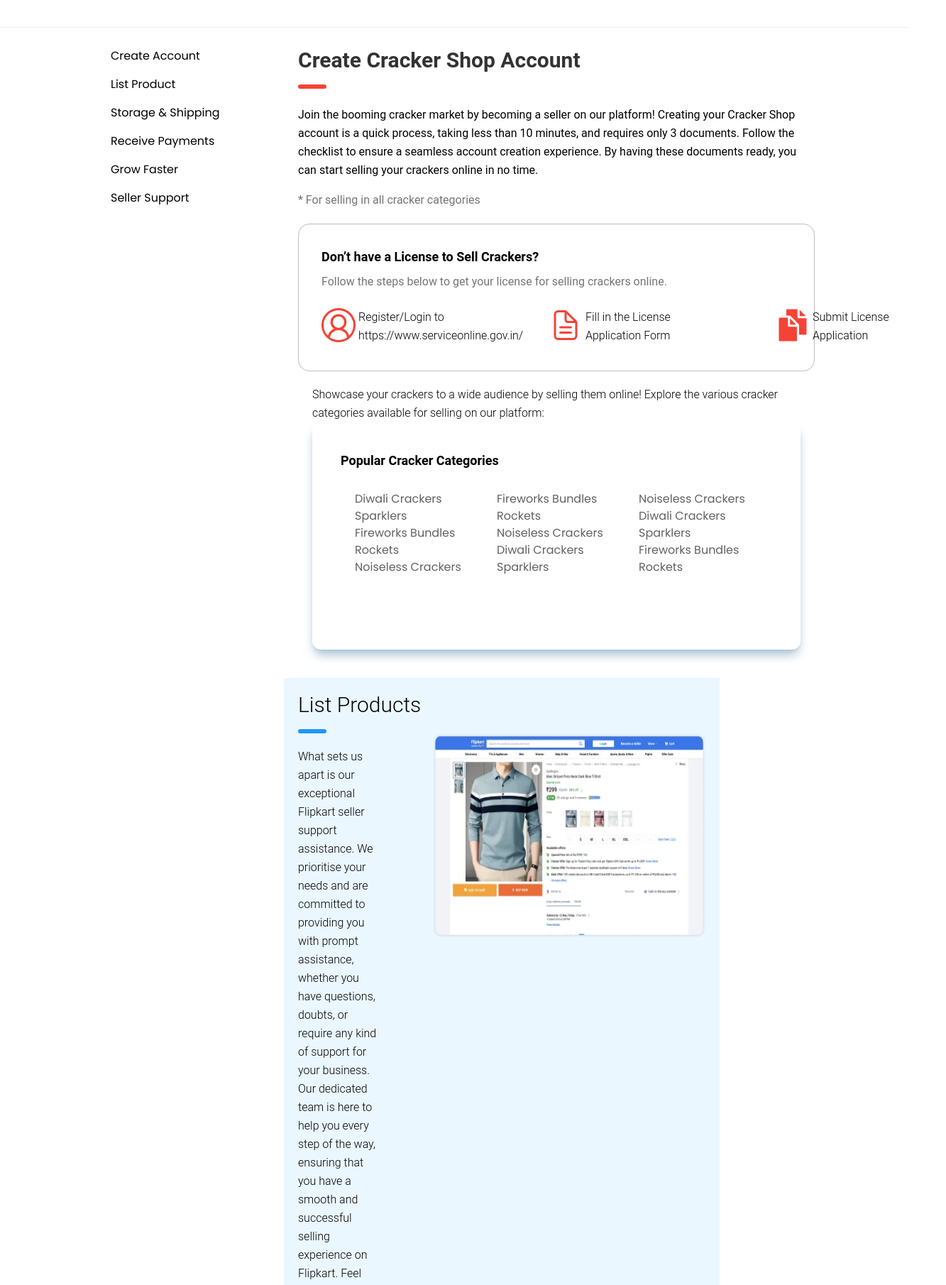
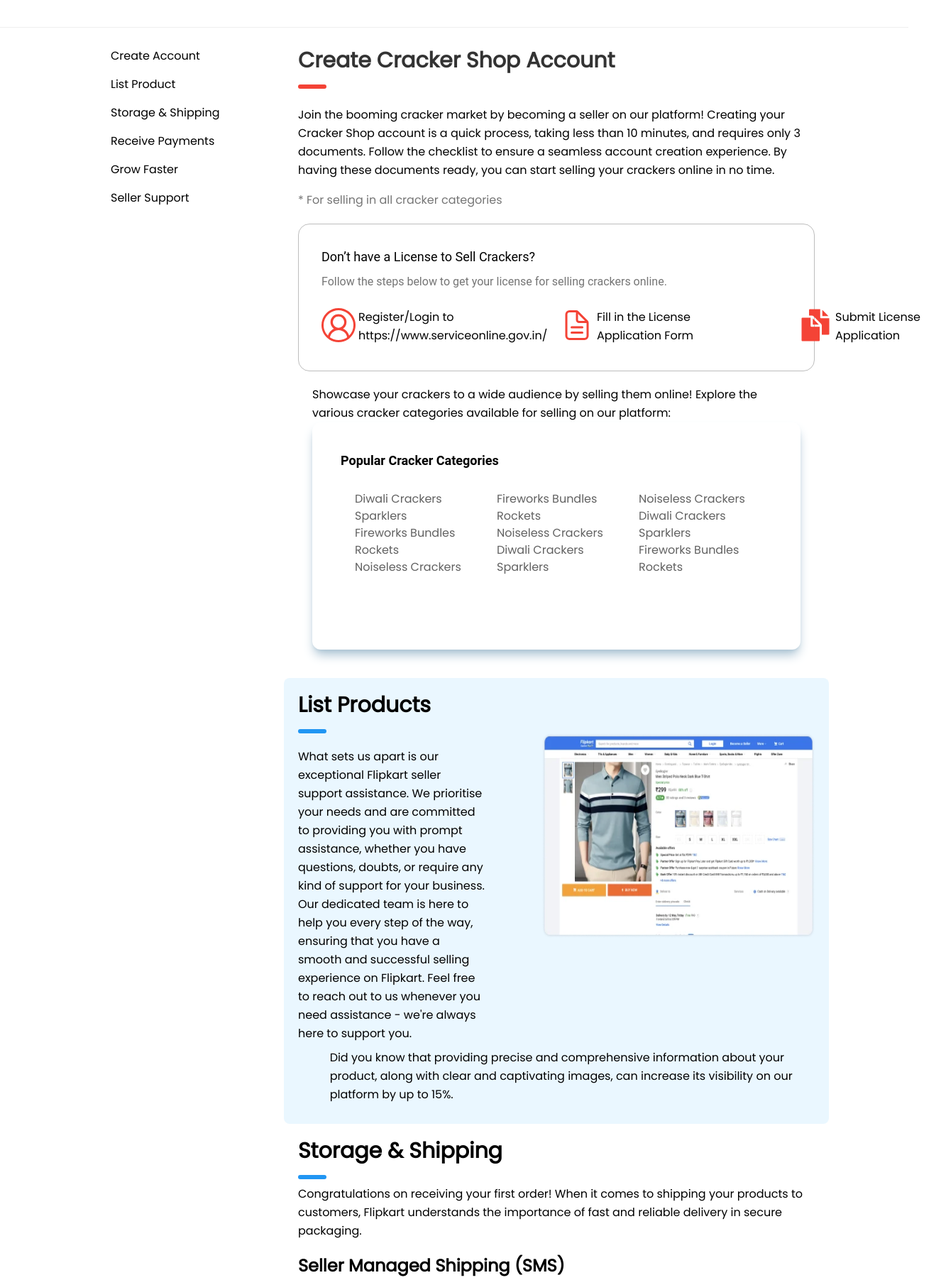
Before and after one commit to Smartsantosh1928/cracky-front, a React (Vite) app: page /seller in a window 1280 px wide. Shown: the part 820-2630 px from the top of the page at 71% size, 1333 px wide, since content can reach past the window. Built offline with nearby package versions, Linux system fonts and the light colour scheme; some icons are missing.

Commit message:
docedit1

```diff
--- a/src/components/seller/SContent.jsx
+++ b/src/components/seller/SContent.jsx
@@ -11,7 +11,7 @@ import HelpSupport from '../../documentation/seller/sellonline/HelpSupport';
 export function SContent() {
       const submenus = data["sellonline"];
       return (
-        <section className='bg-white  gap-2 w-[100%] pb-5'>
+        <section className='bg-white gap-2 w-[100%] pb-5'>
             <hr />
            <div className='w-[100%] flex justify-center gap-8 mx-auto'>
             <div className='sticky top-14 mt-5 h-[370px] bottom-5 w-1/5 '>
@@ -27,12 +27,12 @@ export function SContent() {
                </div>
             </div>
             <div className=' mt-2 w-[60%]'>
-                  <section id="create"  className='min-h-[600px]'><Createaccount /></section>
-                  <section id="list"  className='min-h-[600px]'><ListProducts /></section>
-                  <section id="storage"  className='min-h-[600px]'><StorageShipping /></section>
-                  <section id="receive"  className='min-h-[600px] '><ReceivePayments /></section>
-                  <section id="grow"  className='min-h-[600px]'><GrowFaster /></section>
-                  <section id="seller"  className='min-h-[600px]'><HelpSupport /></section>
+                  <section id="create"  className=''><Createaccount /></section>
+                  <section id="list"  className=''><ListProducts /></section>
+                  <section id="storage"  className=''><StorageShipping /></section>
+                  <section id="receive"  className=' '><ReceivePayments /></section>
+                  <section id="grow"  className=''><GrowFaster /></section>
+                  <section id="seller"  className=''><HelpSupport /></section>
            </div>
            </div>
         </section>
--- a/src/documentation/seller/sellonline/ListProducts.jsx
+++ b/src/documentation/seller/sellonline/ListProducts.jsx
@@ -2,22 +2,21 @@ import { Typography } from "@material-tailwind/react";
 import { PiLightbulbLight } from "react-icons/pi";
 export function ListProducts(){
     return(
-        <div className=" w-[80%] bg-[#eaf7ff] p-5">
+        <div className=" w-full bg-[#eaf7ff] p-5 rounded-lg">
             <div>
-                    <div className="flex">
-                        <Typography className="text-3xl">List Products</Typography>
+                    <div className="flex ">
+                        <Typography className="text-3xl font-secondary font-semibold">List Products</Typography>
                     </div>
-                        <div className="w-10 flex h-1.5 bg-blue-500 rounded-full mt-4">
-                        </div>
+                        <div className="w-10 flex h-1.5 bg-blue-500 rounded-full mt-4"></div>
                             <div className="flex">
-                                <Typography className="pt-5 ">What sets us apart is our exceptional Flipkart seller support assistance. We prioritise your needs and are committed to providing you with prompt assistance, whether you have questions, doubts, or require any kind of support for your business. Our dedicated team is here to help you every step of the way, ensuring that you have a smooth and successful selling experience on Flipkart. Feel free to reach out to us whenever you need assistance - we're always here to support you.</Typography>
+                                <Typography className="pt-5 font-secondary">What sets us apart is our exceptional Flipkart seller support assistance. We prioritise your needs and are committed to providing you with prompt assistance, whether you have questions, doubts, or require any kind of support for your business. Our dedicated team is here to help you every step of the way, ensuring that you have a smooth and successful selling experience on Flipkart. Feel free to reach out to us whenever you need assistance - we're always here to support you.</Typography>
                                 <img src="/img/listpro.webp" alt="" className="ml-20 h-72 w-96 flex" />
                             </div>
                             <div className="flex p-2">
                             <PiLightbulbLight className="text-yellow-800 h-6 w-20"/>
-                            <Typography className="flex">Did you know that providing precise and comprehensive information about your product, along with clear and captivating images, can increase its visibility on our platform by up to 15%.</Typography>
+                            <Typography className="flex font-secondary">Did you know that providing precise and comprehensive information about your product, along with clear and captivating images, can increase its visibility on our platform by up to 15%.</Typography>
                             </div>
-                </div>
+             </div>
         </div>
     );
 }
--- a/src/documentation/seller/sellonline/ReceivePayments.jsx
+++ b/src/documentation/seller/sellonline/ReceivePayments.jsx
@@ -3,14 +3,14 @@ import { Card } from "@material-tailwind/react";
 import { Link } from "react-router-dom";
 export function ReceivePayments(){
     return(
-    <div className="p-10 w-[80%]">
+    <div className="p-5 w-full">
      <Card className="h-92 bg-[#cadbe6] flex">
      <div className="flex">
        <img src="/img/pay.webp" alt="" className="" />
                 <div className="pt-5">
-                        <Typography className=" text-black text-3xl">Receive Payments</Typography>
+                        <Typography className=" text-black text-3xl font-secondary">Receive Payments</Typography>
                     <div className="w-10 h-1.5 bg-blue-500 rounded-full mt-4"> </div>
-                    <Typography className="`text-md p-5 leading-8`">With a customer base of over 45 crore+ on Flipkart, you can expect orders from customers across India. To ensure your convenience, Flipkart ensures timely payments directly into your registered bank account, which you provided during the Flipkart account creation process. You can receive your payments as fast as 7 days* from the date of dispatch, enabling you to manage your cash flow efficiently and focus on growing your business.</Typography>
+                    <Typography className="text-md p-5 leading-7 font-secondary">With a customer base of over 45 crore+ on Flipkart, you can expect orders from customers across India. To ensure your convenience, Flipkart ensures timely payments directly into your registered bank account, which you provided during the Flipkart account creation process. You can receive your payments as fast as 7 days* from the date of dispatch, enabling you to manage your cash flow efficiently and focus on growing your business.</Typography>
             </div>
          </div>
 
--- a/src/documentation/seller/sellonline/StorageShipping.jsx
+++ b/src/documentation/seller/sellonline/StorageShipping.jsx
@@ -2,16 +2,16 @@ import { Typography } from "@material-tailwind/react";
 export function StorageShipping(){
     return(
        <>
-       <div className="p-5 w-[80%]">
+       <div className="p-5 w-full">
                 <div className="flex">
-                    <Typography className="text-3xl">Storage & Shipping</Typography>
+                    <Typography className="text-3xl font-secondary font-semibold">Storage & Shipping</Typography>
                 </div>
                 <div className="w-10 flex h-1.5 bg-blue-500 rounded-full mt-4">
                 </div>
                 <div>
-                    <Typography>Congratulations on receiving your first order! When it comes to shipping your products to customers, Flipkart understands the importance of fast and reliable delivery in secure packaging.</Typography>
-                    <Typography className="text-2xl font-semibold pt-5">Seller Managed Shipping (SMS)</Typography>
-                       <Typography className="pt-5"> Enjoy full control over the shipping process, from packaging to dispatch, as the responsibility lies with the seller.
+                    <Typography className="pt-2 font-secondary">Congratulations on receiving your first order! When it comes to shipping your products to customers, Flipkart understands the importance of fast and reliable delivery in secure packaging.</Typography>
+                    <Typography className="text-2xl font-semibold pt-5 font-secondary">Seller Managed Shipping (SMS)</Typography>
+                       <Typography className="pt-5 font-secondary"> Enjoy full control over the shipping process, from packaging to dispatch, as the responsibility lies with the seller.
                         Ensure that your products are well-packed and ready for dispatch when the Flipkart agent arrives at your location.
                         Leverage Flipkart's extensive logistics network for efficient and reliable delivery to customers.
                         Benefits of SMS:
@@ -20,8 +20,8 @@ export function StorageShipping(){
                         Real-time tracking of your product.
                         Customer returns support.
                         Logistics support from the community warehouse is available.</Typography>
-                        <Typography className="text-2xl font-semibold pt-5">Assisted Shipping by Our Logistics Partners (ASLP):</Typography>
-                      <Typography> Enjoy a worry-free experience as we handle storage, packing, shipping, and delivery for your products.
+                        <Typography className="text-2xl font-semibold pt-5 font-secondary">Assisted Shipping by Our Logistics Partners (ASLP):</Typography>
+                      <Typography className="font-secondary pt-5"> Enjoy a worry-free experience as we handle storage, packing, shipping, and delivery for your products.
                         Our team efficiently manages the entire process, from picking up products at your location to expertly packing and shipping to customers.
                         Benefit from a faster delivery process, seamless order processing, and an end-to-end solution for customer returns.
                         Take advantage of warehouse space, quality selection recommendations, and rigorous quality checks.
--- a/src/documentation/seller/sellonline/createaccount.jsx
+++ b/src/documentation/seller/sellonline/createaccount.jsx
@@ -7,17 +7,17 @@ import { VscAccount } from "react-icons/vsc";
 
 export function Createaccount() {
   return (
-    <div className="w-[100%] p-5">
+    <div className="w-full p-5 font-secondary">
           <div>
               <div className="flex">
-          <Typography className="text-3xl font-semibold text-black/80">
+                <Typography className="text-3xl font-secondary font-semibold text-black/80">
                   Create Cracker Shop Account
                 </Typography>
               </div>
             <div className="w-10 flex h-1.5 bg-red-500 rounded-full mt-4"></div>
           </div>
           <div className="pt-2 justify-start items-start">
-        <Typography className="font-normal pt-4">
+                <Typography className="pt-4 font-secondary">
                   Join the booming cracker market by becoming a seller on our platform!
                   Creating your Cracker Shop account is a quick process, taking less
                   than 10 minutes, and requires only 3 documents. Follow the checklist
@@ -25,46 +25,46 @@ export function Createaccount() {
                   documents ready, you can start selling your crackers online in no
                   time.
                 </Typography>
-        <Typography className="font-normal pt-4 text-gray-600">
+                <Typography className="font-secondary pt-4 text-gray-600">
                   * For selling in all cracker categories
                 </Typography>
           </div>
-      <div className="h-52 border border-gray-400 rounded-2xl mt-5 p-8">
-        <Typography className="text-lg font-semibold">
+          <div className="h-52 border font-secondary border-gray-400 rounded-2xl mt-5 p-8">
+            <Typography className="text-lg font-normal">
               Don’t have a License to Sell Crackers?
             </Typography>
             <Typography className="font-normal text-gray-600 mt-2">
               Follow the steps below to get your license for selling crackers
               online.
             </Typography>
-        <div className="flex gap-16 pt-2">
+            <div className="flex gap-20 pt-2">
               <div className="flex justify-center items-center">
                 <VscAccount className="text-red-500 h-16 w-12" />
-            <Typography className="px-1 w-52 h-12">
+                <Typography className="font-secondary px-1 w-52 h-12">
                   Register/Login to https://www.serviceonline.gov.in/
                 </Typography>
               </div>
               <div className="flex justify-center items-center">
                 <IoDocumentTextOutline className="text-red-500 h-20 w-12" />
-            <Typography className="px-1 w-52 h-12">
+                <Typography className="font-secondary px-1 w-52 h-12">
                   Fill in the License Application Form
                 </Typography>
               </div>
               <div className="flex justify-center items-center">
                 <IoDocumentsSharp className="text-red-500 h-20 w-12" />
-            <Typography className="px-1 w-40 h-12">
+                <Typography className="font-secondary px-1 w-40 h-12">
                   Submit License Application
                 </Typography>
               </div>
             </div>
           </div>
           <div className="p-5">
-        <Typography>
+                <Typography className="font-secondary">
                   Showcase your crackers to a wide audience by selling them online!
                   Explore the various cracker categories available for selling on our
                   platform:
                 </Typography>
-        <Card className="shadow-lg shadow-[#a9c2d2] h-80 p-5">
+                <Card className="shadow-lg shadow-[#a9c2d2] h-80 p-5 w-full">
                       <Typography className="text-lg text-black font-semibold p-5">
                         Popular Cracker Categories
                       </Typography>
```
Also changed, not shown: src/documentation/seller/sellonline/GrowFaster.jsx (+14 -14 lines), src/documentation/seller/sellonline/HelpSupport.jsx (+9 -11 lines). Lines whose indentation alone changed are shown as unchanged.
